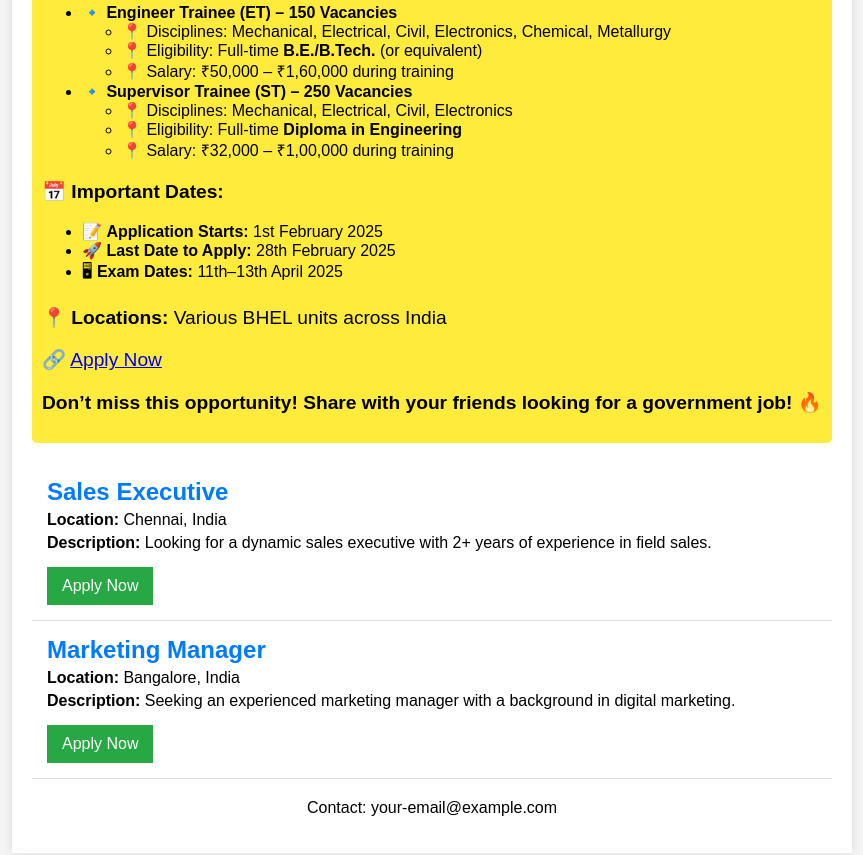
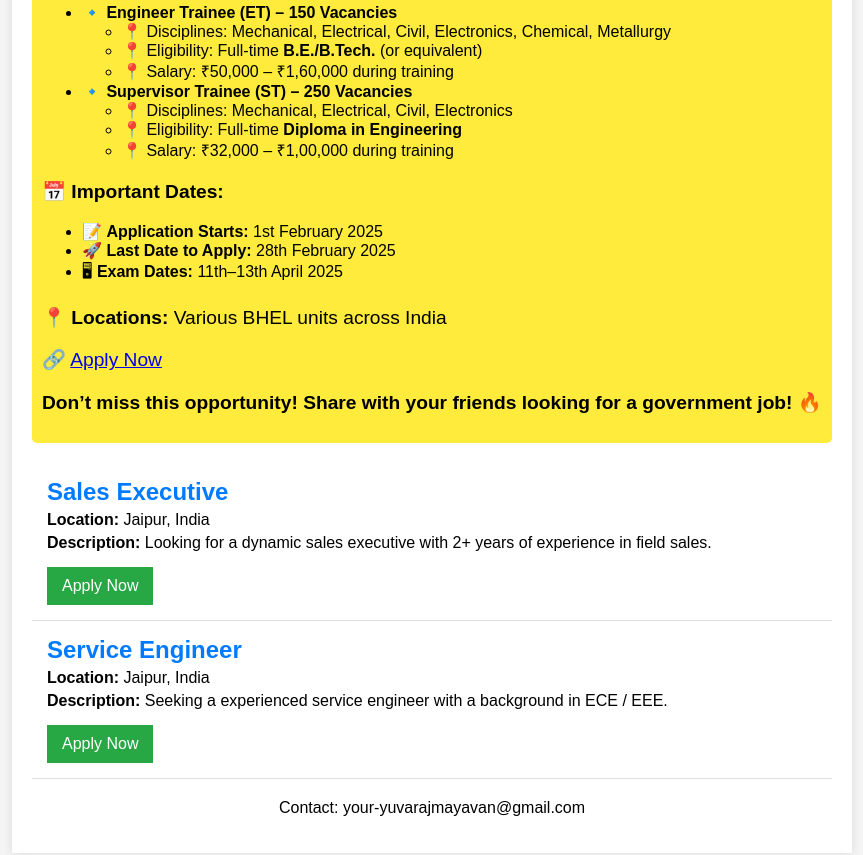
Before and after one commit to Yuvarajmayavan/all-india-job-updates, a plain HTML site: page index.html in a window 1280 px wide. Shown: the part 516-1371 px from the top of the page, without its empty margins (208-1071 px from the left). Drawn offline with Linux system fonts and the light colour scheme.

Commit message:
index.html

```diff
--- a/index.html
+++ b/index.html
@@ -67,17 +67,17 @@
 
         <div class="job">
             <h2>Sales Executive</h2>
-            <p><strong>Location:</strong> Chennai, India</p>
+            <p><strong>Location:</strong> Jaipur, India</p>
             <p><strong>Description:</strong> Looking for a dynamic sales executive with 2+ years of experience in field sales.</p>
-            <a href="mailto:your-email@example.com" class="apply">Apply Now</a>
+            <a href="mailto:your-yuvarajmayavan@gmail.com" class="apply">Apply Now</a>
         </div>
         <div class="job">
-            <h2>Marketing Manager</h2>
-            <p><strong>Location:</strong> Bangalore, India</p>
-            <p><strong>Description:</strong> Seeking an experienced marketing manager with a background in digital marketing.</p>
-            <a href="mailto:your-email@example.com" class="apply">Apply Now</a>
+            <h2>Service Engineer</h2>
+            <p><strong>Location:</strong> Jaipur, India</p>
+            <p><strong>Description:</strong> Seeking a experienced service engineer with a background in ECE / EEE.</p>
+            <a href="mailto:your-yuvarajmayavan@gmail.com" class="apply">Apply Now</a>
         </div>
-        <p style="text-align:center; margin-top: 20px;">Contact: your-email@example.com</p>
+        <p style="text-align:center; margin-top: 20px;">Contact: your-yuvarajmayavan@gmail.com</p>
     </div>
 </body>
 </html>
```
